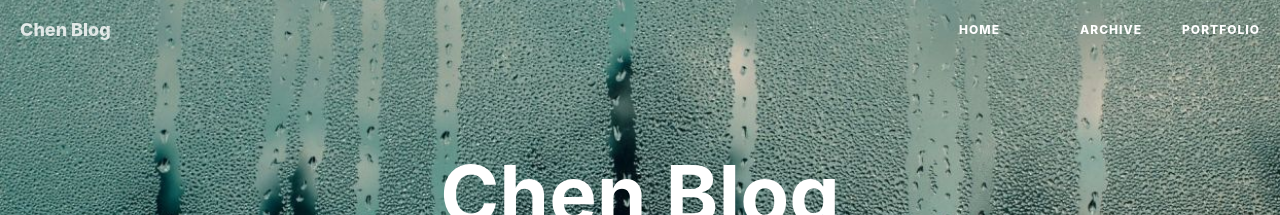
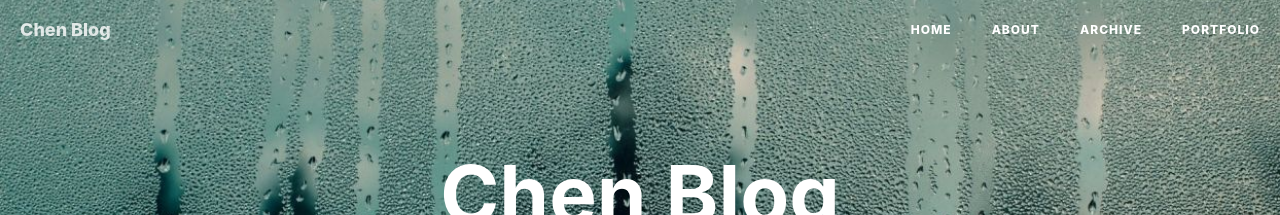
Before and after one commit to chenljian/chenljian.github.io, a Jekyll site: the page built from index.html, in a window 1280 px wide. Shown: the top 215 px of the page. Built offline with Jekyll 4.4.1, drawn with Linux system fonts in a browser that asks for light colours; nearby versions of some CDN libraries; the list of posts is cut into pages by our own code.

Commit message:
Update about.html

```diff
--- a/about.html
+++ b/about.html
@@ -1,7 +1,7 @@
 ---
 layout: page
-title: ""
-description: "about"
+title: "about"
+description: ""
 header-img: "img/about-bg.jpg"
 multilingual: true
 ---
```
